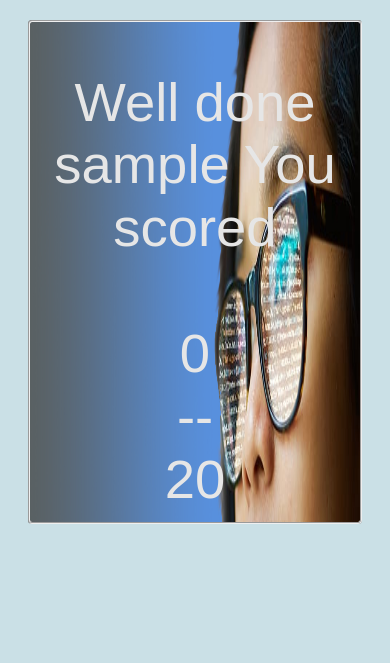
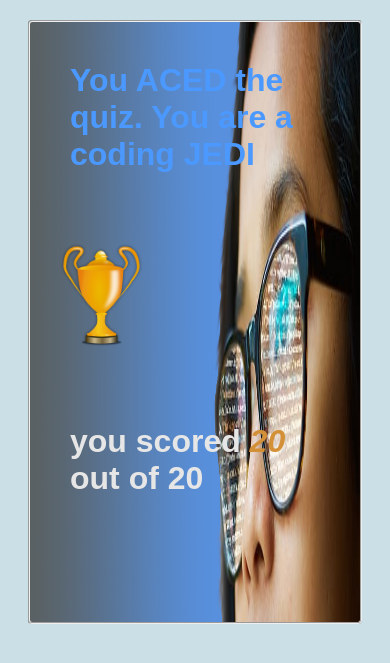
Before and after one commit to leonardusdirkstofbergbotes/Quiz, a PHP site: page /result.php in a window 390 px wide. Shown: the top 663 px of the page. Run offline with PHP 8.4, Linux system fonts and the light colour scheme; the visitor is signed in with stand-in values (Sample User, id 1).

Commit message:
Changed the result page and applied some media queries

```diff
--- a/css/styles.css
+++ b/css/styles.css
@@ -18,7 +18,12 @@
     color: rgb(75, 153, 255);
 }
 
-.heading_color {
+.back_orange {
+    background-color: rgb(212, 144, 55);
+    text-align: center;
+}
+
+.back_blue {
     background-color: rgba(75, 153, 255, 0.876);
     text-align: center;  }
 
@@ -90,16 +95,13 @@
         @keyframes change_color {
             100% {color: rgb(212, 144, 55); }
         }
-   /* input[type="radio"]:checked {
-        box-shadow: 0 0 0 3px orange;
-        } */
 
 :checked{
     box-shadow: 0 0 2px 3px rgb(212, 144, 55);  }
 
 .box {
-    height: 500px;
-    overflow: hidden;  }
+    height: 600px;
+    overflow-y: hidden;  }
 
 .no_pad {
     padding: 0px !important;  }
@@ -115,8 +117,10 @@
         0% {transform: scale(0.1);
                     opacity: 0;}
 
-        100% { transform: scale(1.7);
+        60% { transform: scale(1.5);
                 opacity: 1;}
+        100% { transform: scale(1.3);
+            opacity: 1;}
         }
 
 .top {
@@ -130,9 +134,24 @@
     animation-fill-mode: forwards;  }
 
         @keyframes down {
-            0% {transform: translate(0px, -1000px);
+            0% {transform: translate(0px, -1300px);
             opacity: 0}
             50% {opacity: 1}
-            100% {transform: translate(0px, -400px);
+            100% {transform: translate(0px, -600px);
             opacity: 0}
         }
+
+.image {
+    width: 25%;
+    height: 35%;
+    padding: 30px;
+}
+
+@media screen and (max-width: 440px) {
+    .small {
+        font-size: 20px;  }
+
+    .font_large{
+        font-size: 22px;
+        font-family: 'Nunito', sans-serif;  }
+}
--- a/include/array.php
+++ b/include/array.php
@@ -113,7 +113,7 @@
                                     'Depends on the time of day' => 'c',
                                     'Yes' => 'a',
                                     'No' => 'd'),
-                            '20 What does CSS short for?'
+                            '20 What is CSS short for?'
                                 => array(
                                     'Creative Style Sheets' => 'c',
                                     'Cascading Sheet Styles' => 'b',
--- a/index.php
+++ b/index.php
@@ -11,14 +11,14 @@
 <body>
     <form action="quiz.php" method="post">
         <fieldset class="border mar_pad back_color animate_block" id="question1">
-            <legend class="font_larger white heading_color border mar_pad animate_block">A basic HTML & CSS quiz</legend>
+            <legend class="font_larger white back_blue border mar_pad animate_block">A basic HTML & CSS quiz</legend>
                 <p class="font_large white mar_pad animate_block">So you think you got what it takes to <strong>ACE</strong> this simple HTML & CSS quiz? <br>
                     <pre class="font_larger white mar_pad animate_block">
                     If (feeling lucky) {</pre> </p><br>
                         <input class="font_large blue mar_pad border animate_block" type="text" name="name" placeholder="Enter your Name"><br>
                             <p class="mar_pad white font_larger animate_block"> Once your ready press the button and start the quiz</p>
         </fieldset>
-      <button class="font_larger white heading_color border mar_pad animate_block attention" type="submit">Start Quiz</button>
+      <button class="font_larger white back_orange border mar_pad animate_block attention" type="submit">Start Quiz</button>
     </form>
    <script>
        $("input[type=text]").mouseover(function(){
--- a/quiz.php
+++ b/quiz.php
@@ -27,16 +27,16 @@
             $number = 1;
                 foreach ($master as $questionkey => $Options_array) {
                     echo "<fieldset class=\"border mar_pad back_color blue back_colorB rotate \" id=\"$number\">";
-                    echo "<legend class=\"heading_color white border mar_pad font_larger\">$questionkey</legend><br>";
+                    echo "<legend class=\"back_blue white border mar_pad font_larger font_large\">$questionkey</legend><br>";
                         foreach($Options_array as $key => $Boolean_value) {
-                        echo "<label class=\"font_larger blue hover\"><input type=\"radio\" class=\"mar_pad border enlarge\" value=\"$Boolean_value\" name=\"$questionkey\" required>$key</label><br>";
+                        echo "<label class=\"font_larger blue hover small\"><input type=\"radio\" class=\"mar_pad border enlarge\" value=\"$Boolean_value\" name=\"$questionkey\" required>$key</label><br>";
                     }
                     echo "</fieldset>";
                     $number++;
                 }
         ?>
 
-        <button class="font_larger heading_color border mar_pad white" type="submit"> Submit </button>
+        <button class="font_larger back_orange border mar_pad white" type="submit"> Submit </button>
     </form>
 
     <script>
--- a/result.php
+++ b/result.php
@@ -21,8 +21,32 @@
 ?>
 
 <fieldset class="border box mar_pad no_pad back_color animate_block" id="result">
-<p class="mar_pad font_larger white growing"><br><br> Well done <?php echo $_SESSION['username'] ?> You scored <br><br> <?php echo $score ?> <br>--<br>20</p>
-        <img class="top down" src="images/confetti.png">
+<!-- <p class="mar_pad font_larger white growing"><br><br> Well done <?php echo $_SESSION['username'] ?> You scored <br><br> <?php echo $score ?> <br>--<br>20</p>-->
+
+        <?php
+        switch ($score) {
+            case $score < 9:
+                $var = "thumbsDown.png";
+                echo "<h2 class=\"mar_pad font_larger blue\">You will need some more practice<h2>";
+            break;
+            case $score < 15:
+                $var = "thumbsUp.png";
+                echo "<h2 class=\"mar_pad font_larger blue\">You are getting there, Practice makes perfect<h2>";
+            break;
+            case $score < 19:
+                $var = "star.png";
+                echo "<h2 class=\"mar_pad font_larger blue\">Well done, You are a star<h2>";
+            break;
+            case $score = 20:
+                $var = "trophy.png";
+                echo "<h2 class=\"mar_pad font_larger blue\">You ACED the quiz. You are a coding JEDI<h2>";
+            break;
+        }
+
+    echo "<img class=\"image\" id=\"award\" src=\"images/$var\"><br>";
+    echo "<p class=\"mar_pad font_larger white\">you scored <em class=\"orange\">$score </em> out of 20</p>";
+    ?>
+    <img class="top down" src="images/confetti.png">
 </fieldset>
 
 
```
Also changed, not shown: images/star.png (added), images/thumbsDown.png (added), images/thumbsUp.png (added), images/trophy.png (added).
